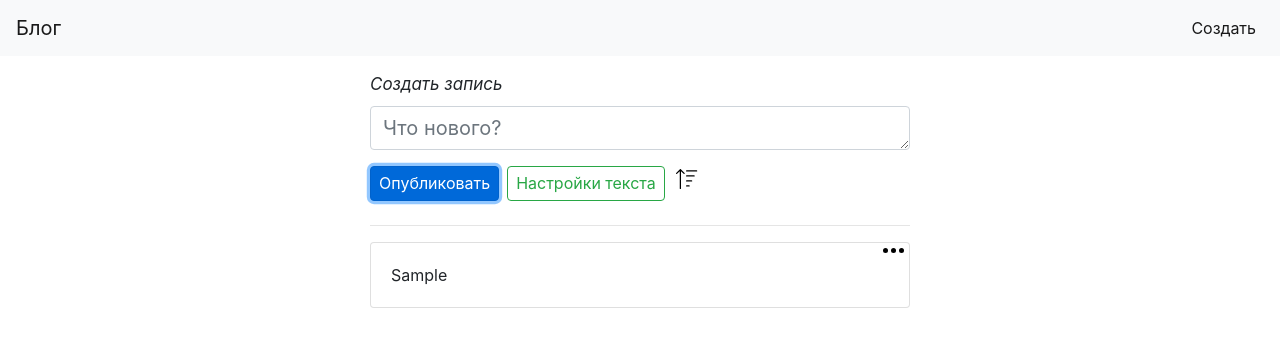
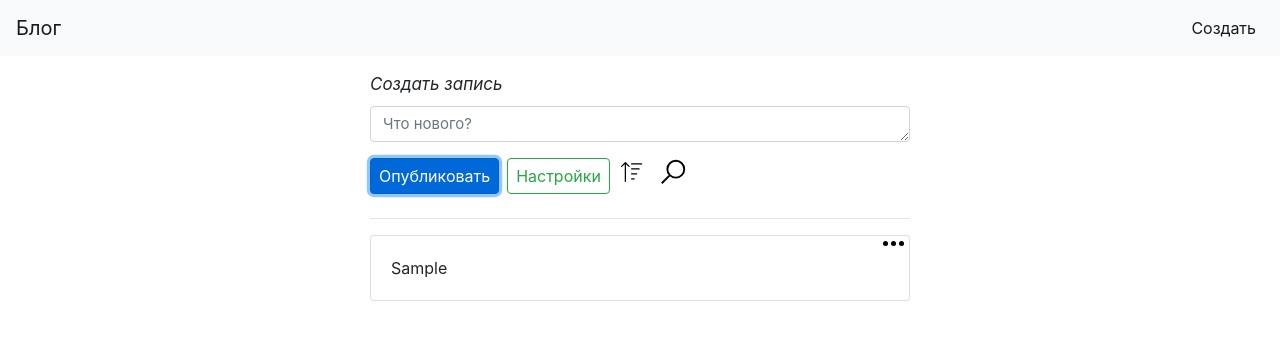
Before and after one commit to SokolovskyiAnton/blog, a Vue app: page / in a window 1280 px wide. Both pictures are taken after typing "Sample" into the empty fields and a click on the button "Опубликовать". Shown: the top 344 px of the page. Built offline with nearby package versions, Linux system fonts and the light colour scheme.

Commit message:
Реализован поиск по словам

```diff
--- a/src/styles/styles.css
+++ b/src/styles/styles.css
@@ -55,6 +55,7 @@
     display: flex;
 }
 .settings-block-date {
+    color: black !important;
     margin-right: auto;
 }
 
@@ -112,13 +113,13 @@
     opacity: 0;
 }
 
-.sort-btn {
+.btn-settings {
     background-color: white;
     border: none;
     overflow: hidden;
 }
 
-.sort-btn:focus {
+.btn-settings:focus {
     outline: none !important;
 }
 
@@ -129,6 +130,20 @@
 .sort {
     transform: rotate(180deg);
     transition: 1s;
+}
+
+.search-img {
+    transition: 1s;
+}
+
+.search {
+    transform: rotate(-45deg);
+    transition: 1s;
+}
+
+.search-block_input {
+    padding: 5px;
+    width: 100%;
 }
 .color-background .custom-select option:nth-child(2) {
     background-color: aqua;
--- a/src/views/Home.vue
+++ b/src/views/Home.vue
@@ -13,7 +13,8 @@
 
               <button  @click="showColorBlock" type="button" class="btn btn-outline-success mt-3 mb-2 ml-2">{{editTextButton}}</button>
 
-              <button @click="sort = !sort" @mouseup="setSortPosts" type="button" class="sort-btn"><img class="sort-img" width="30px" height="30px" src="../assets/sort1.svg" alt="Сортировать" :class="{sort: sort}"></button>
+              <button @click="sort = !sort" @mouseup="sortPosts" type="button" class="btn-settings"><img class="sort-img" width="30px" height="30px" src="../assets/sort1.svg" alt="Сортировать" :class="{sort: sort}"></button>
+              <button @click="search = !search" type="button" class="btn-settings"><img class="search-img" width="30px" height="30px" src="../assets/find.svg" alt="Сортировать" :class="{search: search}"></button>
             </div>
 
             <div class="color-block mt-2" v-if="colorBlock">
@@ -28,13 +29,18 @@
                   <input type="range" class="custom-range" id="customRange1" min="15" max="40" v-model="selectedSize">
                 </div>
             </div>
+
+            <div class="search-block mt-2" v-if="search">
+              <input class="search-block_input" type="text" v-model="textSearch" placeholder="Поиск..."/>
+            </div>
+
           </div>
         </form>
 
         <hr>
 
         <div v-if="myPosts.length">
-          <div v-for="p in myPosts" :key="p.id" class="card mt-3">
+          <div v-for="p in filteredList" :key="p.id" class="card mt-3">
             <div class="card-body" :style="p.style">
               <div class="wall">
                 {{ p.text }}
@@ -76,6 +82,7 @@ export default {
   name: 'Home',
   data() {
     return {
+      textSearch: '',
       sort: false,
       wallRows: 1,
       wallPost: {
@@ -83,6 +90,7 @@ export default {
       },
       editPost: {},
       editText: '',
+      search: false,
       colorBlock: false,
       selected: null,
       selectedFont: null,
@@ -134,7 +142,7 @@ export default {
         this.wallPost.text = ''
         this.selected = null
         this.selectedFont = null
-        this.selectedSize = '20'
+        this.selectedSize = '15'
         this.datePicker = null
       }
 
@@ -159,25 +167,31 @@ export default {
       this.editPost = post
       this.editText = post.text
     },
+
     showColorBlock() { // скрыть/показать блок с настройкой цвета
       this.colorBlock = !this.colorBlock
     },
+
     openSettingsBlock(post) {
       const arr = post
       arr.settings = !arr.settings
     },
-    setSortPosts() {
+
+    sortPosts() {
       this.myPosts.reverse()
     }
+
   },
   computed: {
 
     myPosts() { // получение из стора постов
       return this.$store.getters.getPosts
     },
+
     editTextButton() { // изменение кнопки при значении true/false
-      return this.colorBlock ? 'Закрыть': 'Настройки текста'
+      return this.colorBlock ? 'Закрыть': 'Настройки'
     },
+
     createStyle() { // извлечение выбранных свойств в блоке выбора цвета
       return {
         backgroundColor: this.selected,
@@ -185,6 +199,14 @@ export default {
         fontSize: this.selectedSize + 'px',
         date: this.datePicker
       }
+    },
+    filteredList() {
+      const srchText = this.textSearch;
+      return this.myPosts.filter(function (elem) {
+
+          if(srchText==='') return true;
+          else return elem.text.indexOf(srchText) > -1;
+      })
     }
 
   }
```
Also changed, not shown: src/assets/find.svg (added).
